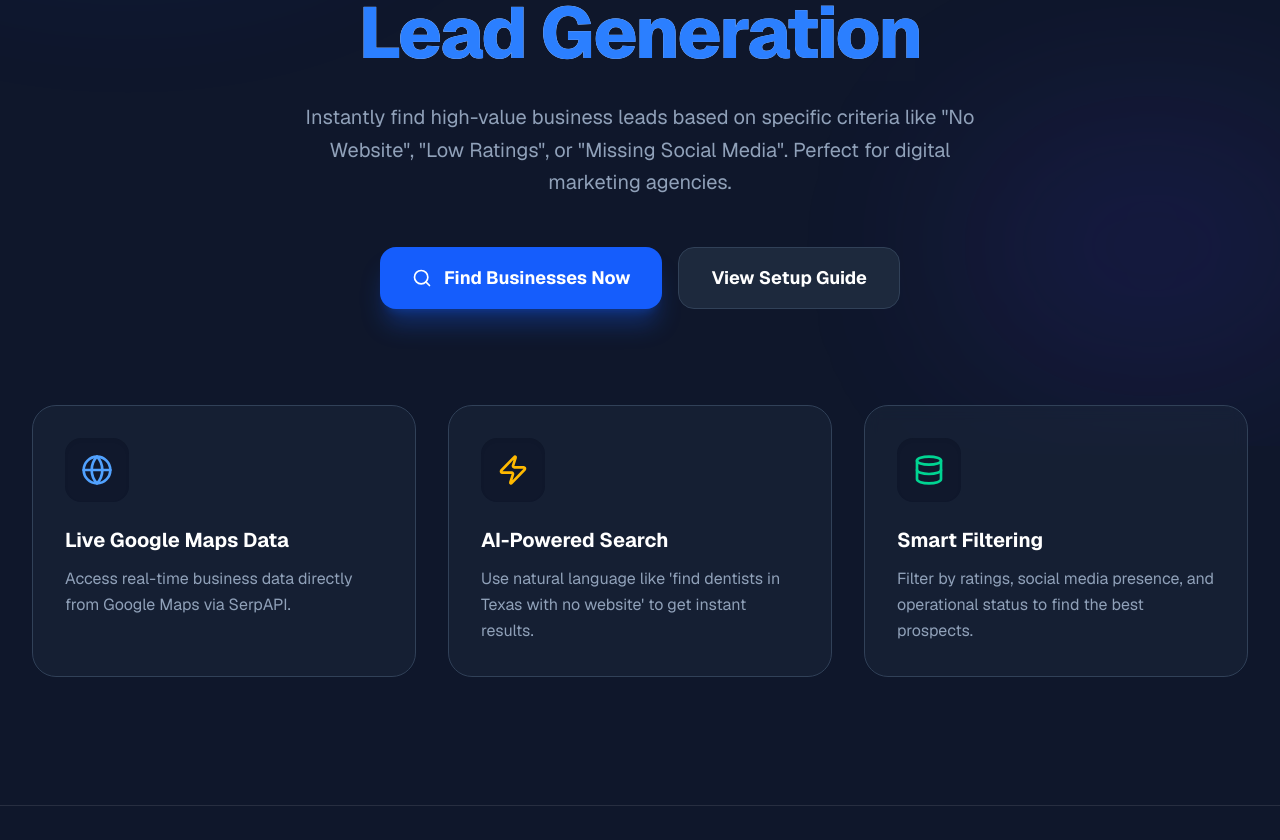
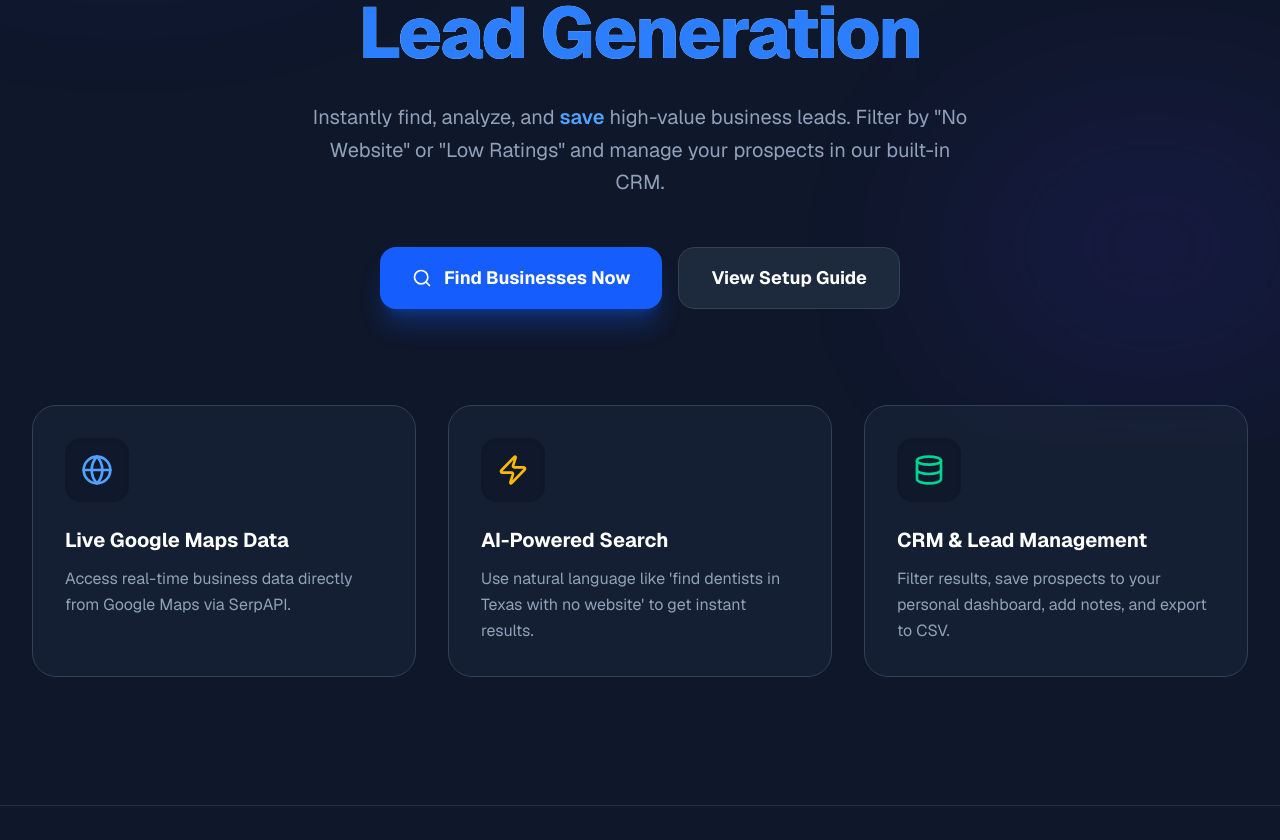
Before and after one commit to mohrashard/bizfinder-ai, a Next.js app: page / in a window 1280 px wide. Shown: the part 354-1194 px from the top of the page. Built offline with nearby package versions, Linux system fonts and the light colour scheme.

Commit message:
feat: Introduce a new landing page component and expand README to detail built-in CRM and lead saving functionality.

```diff
--- a/app/page.tsx
+++ b/app/page.tsx
@@ -32,7 +32,7 @@
               "price": "0",
               "priceCurrency": "USD"
             },
-            "description": "AI-powered tool for digital agencies to find local business leads with no websites or social media presence."
+            "description": "AI-powered tool for digital agencies to find, analyze, and track local business leads with a built-in CRM."
           })
         }}
       />
@@ -153,7 +153,7 @@
           </h1>
 
           <p className="text-xl text-slate-400 max-w-2xl mb-12 leading-relaxed animate-in fade-in slide-in-from-bottom-8 duration-1000 delay-100">
-            Instantly find high-value business leads based on specific criteria like "No Website", "Low Ratings", or "Missing Social Media". Perfect for digital marketing agencies.
+            Instantly find, analyze, and <span className="text-blue-400 font-semibold">save</span> high-value business leads. Filter by "No Website" or "Low Ratings" and manage your prospects in our built-in CRM.
           </p>
 
           <div className="flex flex-col sm:flex-row gap-4 animate-in fade-in slide-in-from-bottom-8 duration-1000 delay-200">
@@ -187,8 +187,8 @@
               },
               {
                 icon: <Database className="w-8 h-8 text-emerald-400" />,
-                title: "Smart Filtering",
-                desc: "Filter by ratings, social media presence, and operational status to find the best prospects."
+                title: "CRM & Lead Management",
+                desc: "Filter results, save prospects to your personal dashboard, add notes, and export to CSV."
               }
             ].map((feature, idx) => (
               <div
```
Also changed, not shown: 1 other file (tests, documents, lock files or other folders).
